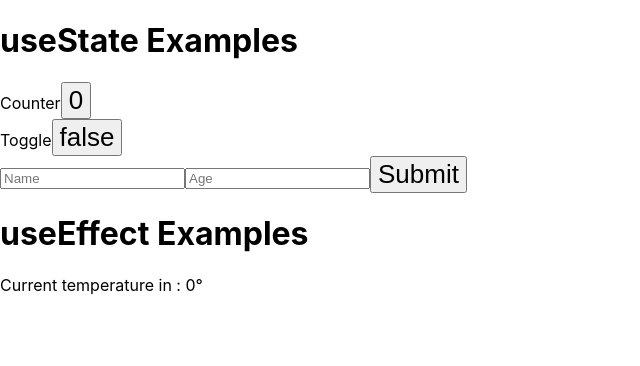
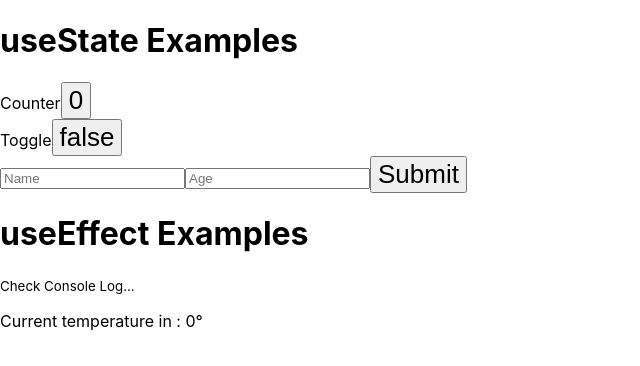
Before and after one commit to mahesh-gfx/React-Hooks-Practice, a React (Vite) app in the folder React-hooks-practice/: page / in a window 1280 px wide. Shown: the top 366 px of the page, without its empty margins (0-640 px from the left). Built offline with nearby package versions, Linux system fonts and the light colour scheme; no server answers.

Commit message:
Updated Use Effect examples

```diff
--- a/React-hooks-practice/src/App.tsx
+++ b/React-hooks-practice/src/App.tsx
@@ -7,6 +7,7 @@ function App() {
       <h1>useState Examples</h1>
       <UseStateExample />
       <h1>useEffect Examples</h1>
+      <small>Check Console Log...</small>
       <UseEffectExamples />
     </div>
   );
--- a/React-hooks-practice/src/components/UseEffectExamples.tsx
+++ b/React-hooks-practice/src/components/UseEffectExamples.tsx
@@ -6,6 +6,12 @@ const UseEffectExamples = () => {
   const [place, setPlace] = useState("");
 
   useEffect(() => {
+    console.log("I run after Every change");
+  });
+
+  useEffect(() => {});
+  useEffect(() => {
+    console.log("I run only when the dependencies update 1");
     const getLocation = async () => {
       var options = {
         enableHighAccuracy: true,
@@ -45,6 +51,7 @@ const UseEffectExamples = () => {
   }, [place]);
 
   useEffect(() => {
+    console.log("I run only when the dependencies update 2");
     const checkWeather = () => {
       var url = `http://api.weatherapi.com/v1/current.json?key=981c56aab5ba4484a7a105826210109&q=${place}`;
       fetch(url)
```
